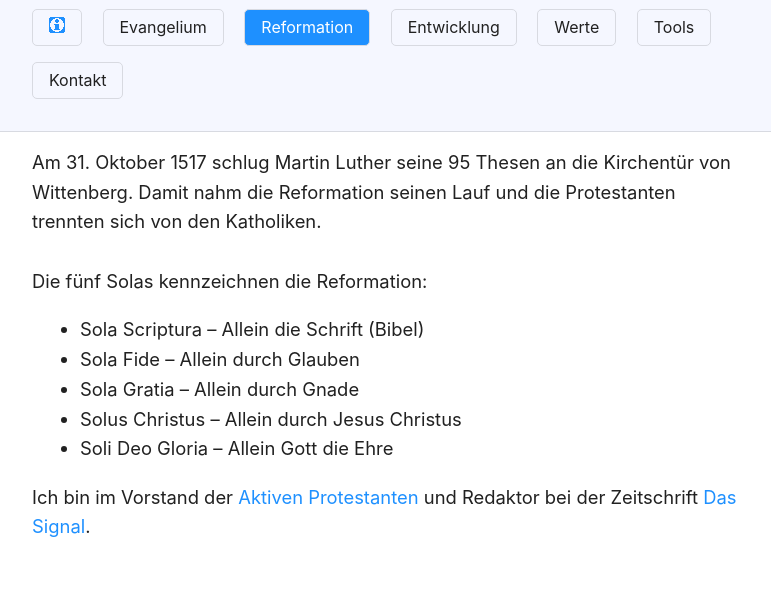
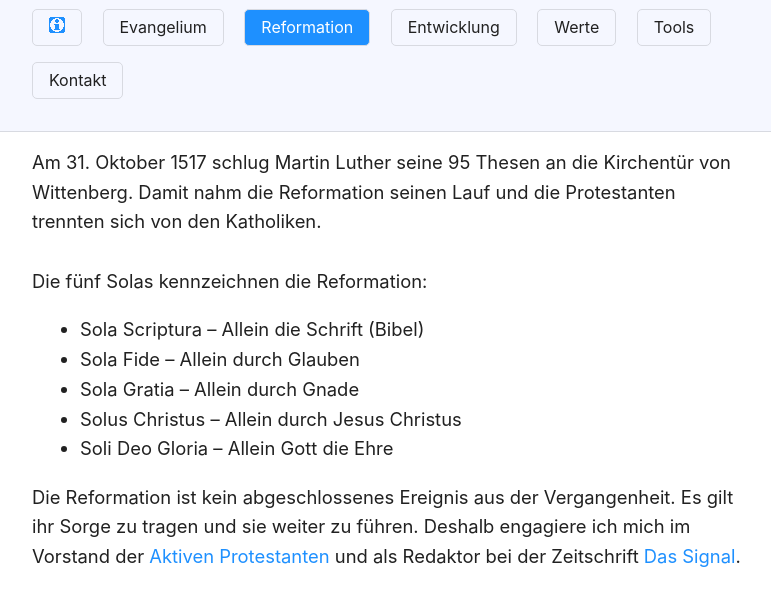
Before and after one commit to beati/web, a website: page reformation/index.html in a window 1280 px wide. Shown: the part 95-698 px from the top of the page, without its empty margins (248-1019 px from the left). Drawn offline with Linux system fonts and the light colour scheme.

Commit message:
reformation

```diff
--- a/reformation/index.html
+++ b/reformation/index.html
@@ -27,7 +27,9 @@
         </ul>
     </div>
     <div>
-        Ich bin im Vorstand der <a href="https://chbap.ch" target="_blank">Aktiven Protestanten</a> und Redaktor bei der Zeitschrift <a href="https://www.chbap.ch/das-signal/" target="_blank">Das Signal</a>.
+        Die Reformation ist kein abgeschlossenes Ereignis aus der Vergangenheit.
+        Es gilt ihr Sorge zu tragen und sie weiter zu führen.
+        Deshalb engagiere ich mich im Vorstand der <a href="https://chbap.ch" target="_blank">Aktiven Protestanten</a> und als Redaktor bei der Zeitschrift <a href="https://www.chbap.ch/das-signal/" target="_blank">Das Signal</a>.
     </div>
 </main>
 
```
